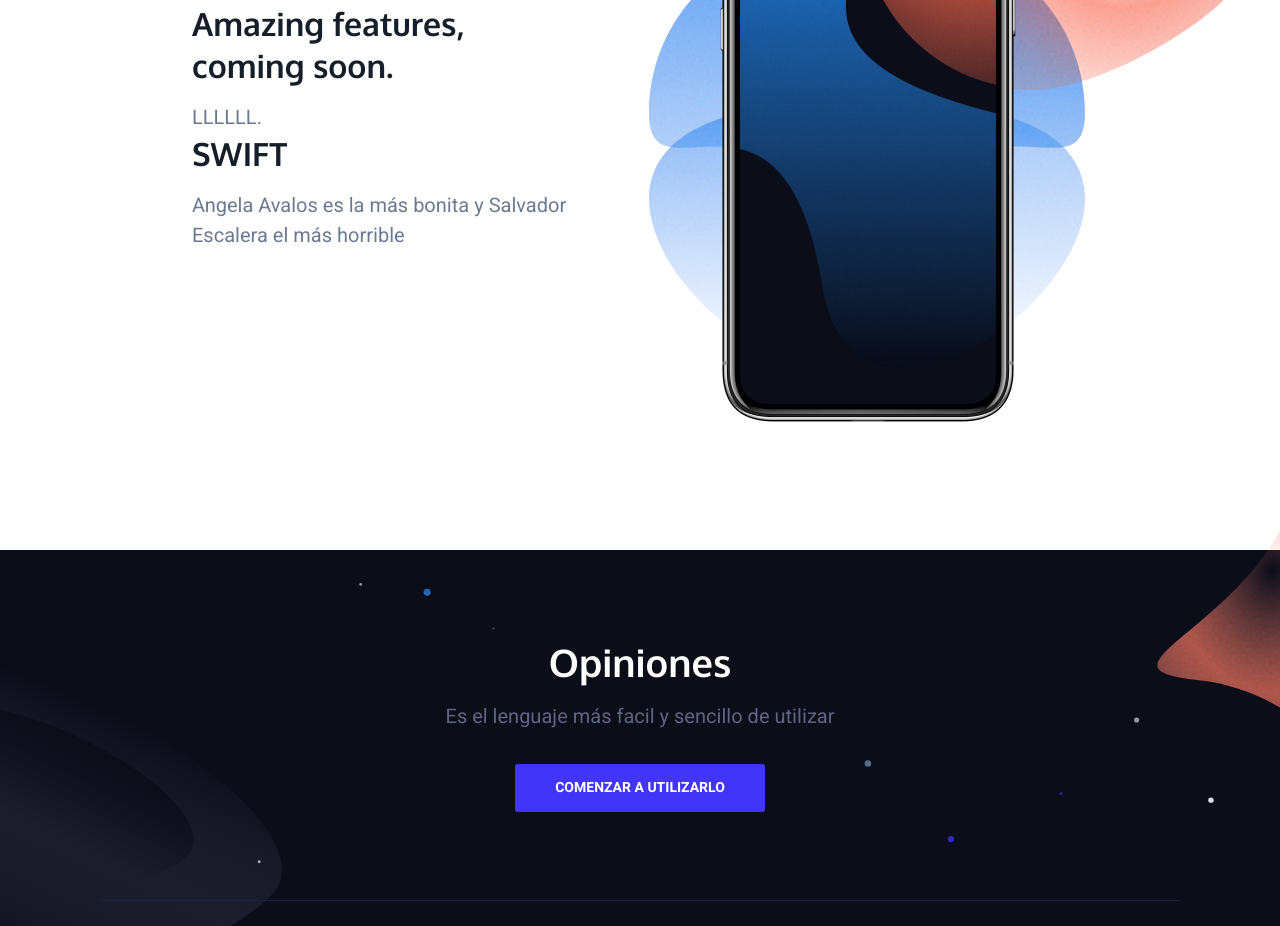
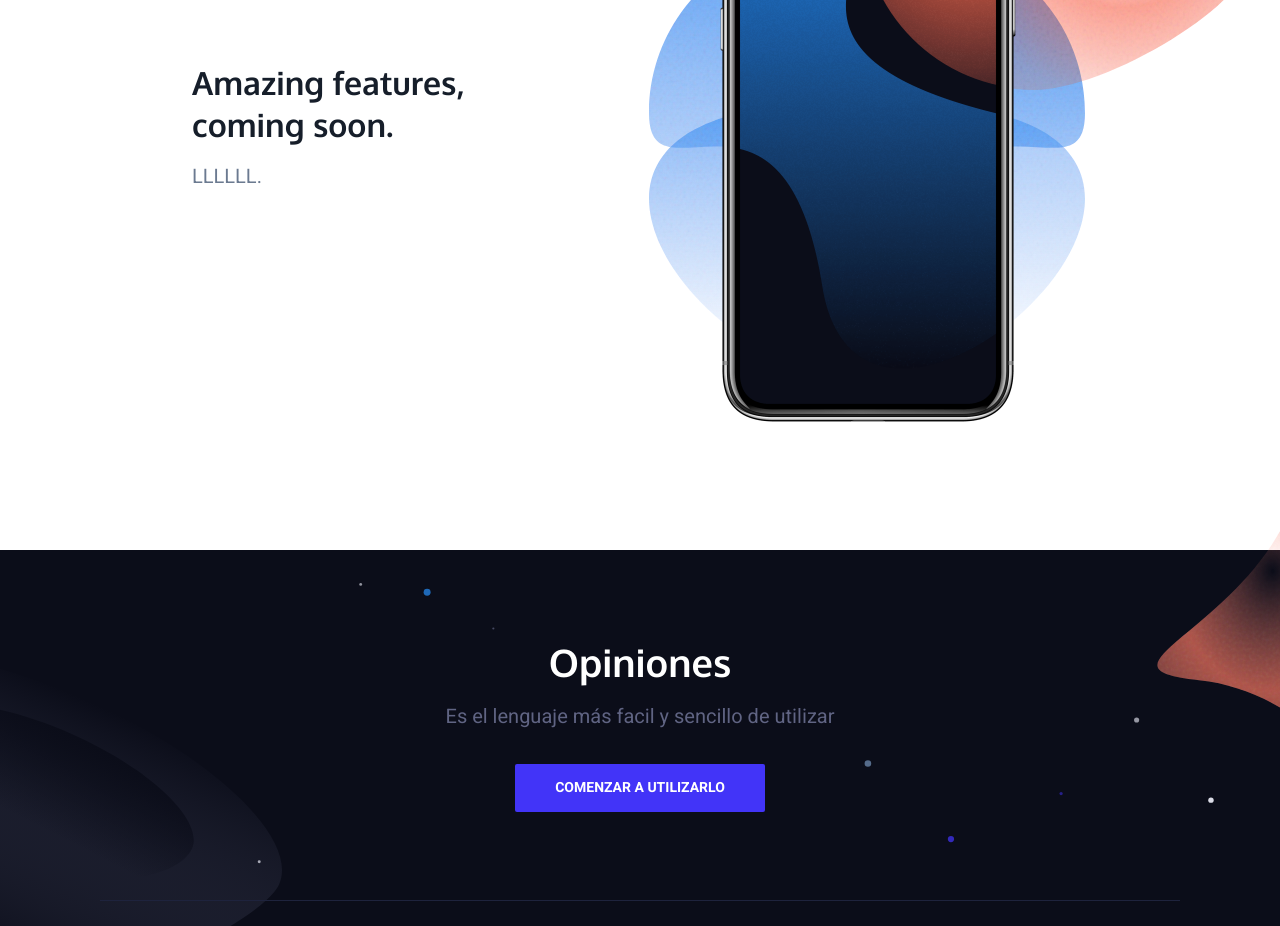
Before and after one commit to JECC230/Landy-Page, a plain HTML site: page index.html in a window 1280 px wide. Shown: the part 3654-4580 px from the top of the page. Drawn offline with nearby package versions, Linux system fonts and the light colour scheme.

Commit message:
Update index.html

```diff
--- a/index.html
+++ b/index.html
@@ -103,8 +103,6 @@
 									<h3 class="mt-0 mb-16">Amazing features, coming soon.</h3>
 									<p class="m-0">LLLLLL.</p>
 
-									<h3 class="mt-0 mb-16">SWIFT</h3>
-									<p class="m-0">Angela Avalos es la más bonita y Salvador Escalera el más horrible</p>
 
 								</div>
 							</div>
```
